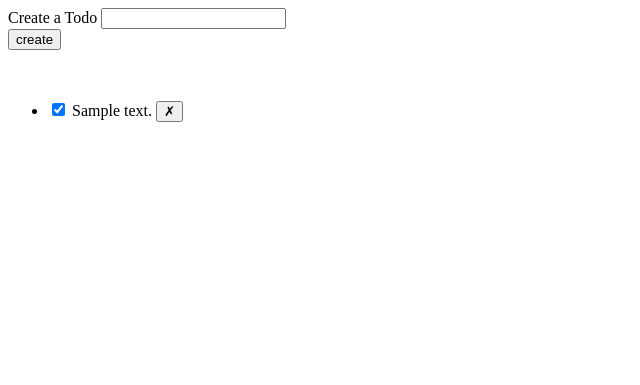
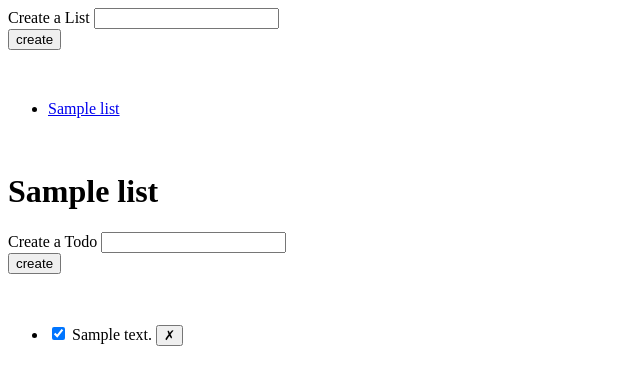
Before and after one commit to omarelsheekh/todoapp, a Flask app: template templates/index.html in a window 1280 px wide. Shown: the top 385 px of the page, without its empty margins (0-640 px from the left). Run offline with Flask 2, Linux system fonts and the light colour scheme; the template is opened without the code that fills it: values that come from a table or form of the project are taken from there, others are empty; tables that the repository leaves empty hold one stand-in row (values such as "Sample post").

Commit message:
add lists create & read

```diff
--- a/app.py
+++ b/app.py
@@ -2,6 +2,8 @@ from flask import Flask,render_template,request,url_for,redirect,jsonify
 from flask_sqlalchemy import SQLAlchemy
 from flask_migrate import Migrate
 import sys
+
+from sqlalchemy.orm import backref
 
 app=Flask(__name__)
 app.config['SQLALCHEMY_DATABASE_URI'] = 'postgresql:///db1'
@@ -10,29 +12,63 @@ db=SQLAlchemy(app)
 migrate=Migrate(app,db)
 
 class Todo(db.Model):
-    __name__='todos'
     id = db.Column(db.Integer , primary_key=True)
     description = db.Column(db.String, nullable=False)
     completed = db.Column(db.Boolean, default=False)
+    list_id = db.Column(db.Integer , db.ForeignKey('todo_list.id'),nullable=False)
     def __repr__(self):
         return f'<Todo {self.id} {self.description}>'
 
+class TodoList(db.Model):
+    id = db.Column(db.Integer , primary_key=True)
+    name = db.Column(db.String, nullable=False)
+    todos = db.relationship('Todo', backref='list')
 
 @app.route('/')
 def index():
-    return render_template('index.html',data=Todo.query.order_by('id').all())
+    return redirect(url_for('view_list',list_id=1))
 
-@app.route('/todos/create', methods=['POST'])
-def create_todo():
+@app.route('/lists/<list_id>')
+def view_list(list_id):
+    return render_template('index.html',
+    todos=Todo.query.filter_by(list_id=list_id).order_by('id').all(),
+    lists=TodoList.query.order_by('id').all(),
+    current_list=TodoList.query.filter_by(id=list_id).order_by('id').first())
+
+@app.route('/lists/<list_id>/create', methods=['POST'])
+def create_todo(list_id):
     error=False
     data={}
     try:
         desc=request.get_json()['description']
-        item=Todo(description=desc)
+        item=Todo(description=desc,list_id=list_id)
         db.session.add(item)
         db.session.commit()
         data = jsonify({
             'description': item.description
+        })
+    except:
+        db.session.rollback()
+        error=True
+        print(sys.exc_info())
+    finally:
+        db.session.close()
+
+    if not error:
+        return data
+
+@app.route('/lists/create', methods=['POST'])
+def create_list():
+    error=False
+    data={}
+    try:
+        n=request.get_json()['name']
+        list=TodoList(name=n)
+        db.session.add(list)
+        db.session.commit()
+        data = jsonify({
+            'name': list.name,
+            'id': list.id
         })
     except:
         db.session.rollback()
--- a/requirements.txt
+++ b/requirements.txt
@@ -1,3 +1,4 @@
 flask
-SQLAlchemy
+psycopg2-binary
+Flask-SQLAlchemy
 Flask-Migrate
--- a/templates/index.html
+++ b/templates/index.html
@@ -3,7 +3,31 @@
         <title>TODO App</title>
     </head>
     <body>
-        <form method="POST", id="form1">
+        <div id="lists_div">
+            <form method="POST", id="list_form">
+                <div>
+                    <label>Create a List</label>
+                    <input type="text", id="list_name", name="name">
+                </div>
+                <div>
+                    <input type="submit", value="create">
+                </div>
+            </form>
+            <br>
+            <ul id="lists">
+                {% for l in lists %}
+                    <li>
+                        <!-- <input id="listcheck-{{ l.id }}" class="list-checkbox-complete" type="checkbox" {% if False %} checked {% endif %}> -->
+                        <a href="/lists/{{ l.id }}">{{ l.name }}</a>
+                        <!-- <button id="todobutton-{{ l.id }}" class="cross-button">&cross;</button> -->
+                    </li>
+                {% endfor %}
+            </ul>
+        </div>
+        <br>
+        <div id="todos_div">
+            <h1>{{ current_list.name }}</h1>
+            <form method="POST", id="todo_form">
                 <div>
                     <label>Create a Todo</label>
                     <input type="text", id="description", name="description">
@@ -14,13 +38,15 @@
             </form>
             <br>
             <ul id="todos">
-            {% for d in data %}
-                <li><input id="todocheck-{{ d.id }}" class="checkbox-complete" type="checkbox" {% if d.completed %} checked {% endif %}>
+                {% for d in todos %}
+                    <li><input id="todocheck-{{ d.id }}" class="todo-checkbox-complete" type="checkbox" {% if d.completed %} checked {% endif %}>
                         {{ d.description }}
                         <button id="todobutton-{{ d.id }}" class="cross-button">&cross;</button>
                     </li>
                 {% endfor %}
             </ul>
+        </div>
+
         <script>
             var crossButtons = document.getElementsByClassName('cross-button')
             for(let i=0;i<crossButtons.length;i++){
@@ -37,13 +63,13 @@
                     }).then(function(jsonResponse){
                         console.log(jsonResponse);
                         document.getElementById(e.target.id).parentNode.remove()
-                    }).catch(function(){
-                        console.log("error happend")
+                    }).catch(function(e){
+                        console.log(e)
                     })
 
                 }
             }
-            var checkBoxes = document.getElementsByClassName('checkbox-complete');
+            var checkBoxes = document.getElementsByClassName('todo-checkbox-complete');
             for(let i=0;i<checkBoxes.length;i++){
                 var checkbox=checkBoxes[i];
                 checkbox.onchange = function(e){
@@ -60,15 +86,15 @@
                         return response.json();
                     }).then(function(jsonResponse){
                         console.log(jsonResponse);
-                    }).catch(function(){
-                        console.log("error happend")
+                    }).catch(function(e){
+                        console.log(e)
                     })
                 }
             }
-            var form1=document.getElementById('form1');
-            form1.onsubmit=function(e){
+            var todo_form=document.getElementById('todo_form');
+            todo_form.onsubmit=function(e){
                 e.preventDefault();
-                fetch('/todos/create',{
+                fetch('/lists/{{ current_list.id }}/create',{
                     method : 'POST',
                     body : JSON.stringify({
                         'description' : document.getElementById('description').value
@@ -83,8 +109,31 @@
                     var listItem = document.createElement("li");
                     listItem.innerHTML = jsonResponse['description'];
                     document.getElementById("todos").appendChild(listItem)
-                }).catch(function(){
-                    console.log("error happend")
+                }).catch(function(e){
+                    console.log(e)
+                })
+            }
+            var list_form=document.getElementById('list_form');
+            list_form.onsubmit=function(e){
+                e.preventDefault();
+                fetch('/lists/create',{
+                    method : 'POST',
+                    body : JSON.stringify({
+                        'name' : document.getElementById('list_name').value
+                    }),
+                    headers :{
+                        'Content-Type' : 'application/json'
+                    }
+                }).then(function(response){
+                    return response.json();
+                }).then(function(jsonResponse){
+                    console.log(jsonResponse);
+                    var listLink = document.createElement("a");
+                    listLink.innerHTML = jsonResponse['name'];
+                    listLink.href='/lists/'+String(jsonResponse['id']);
+                    document.getElementById("lists").appendChild(listLink);
+                }).catch(function(e){
+                    console.log(e)
                 })
             }
         </script>
```
Also changed, not shown: migrations/versions/178a6961a94f_.py (added, +30 -0 lines), migrations/versions/3c2927c02869_.py (added, +32 -0 lines), migrations/versions/6fbcb3667612_.py (added, +32 -0 lines). Lines whose indentation alone changed are shown as unchanged.
